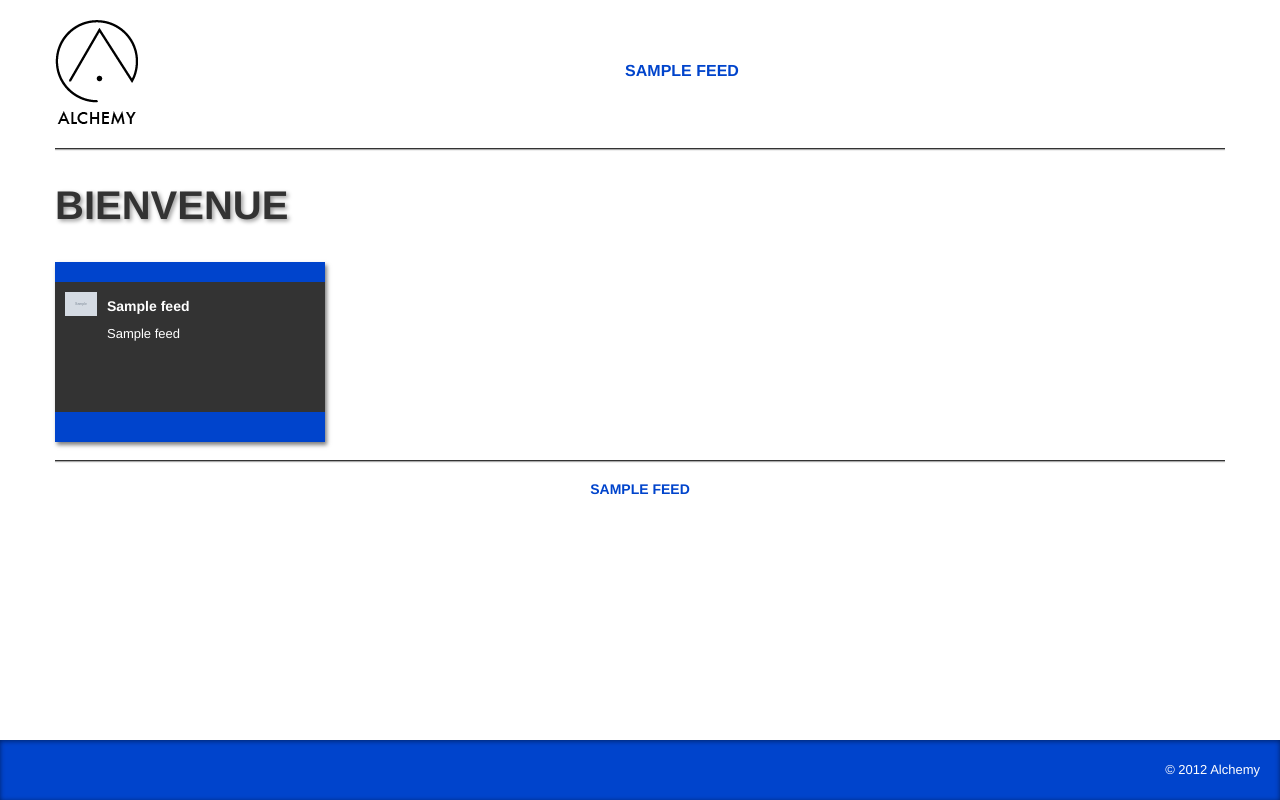
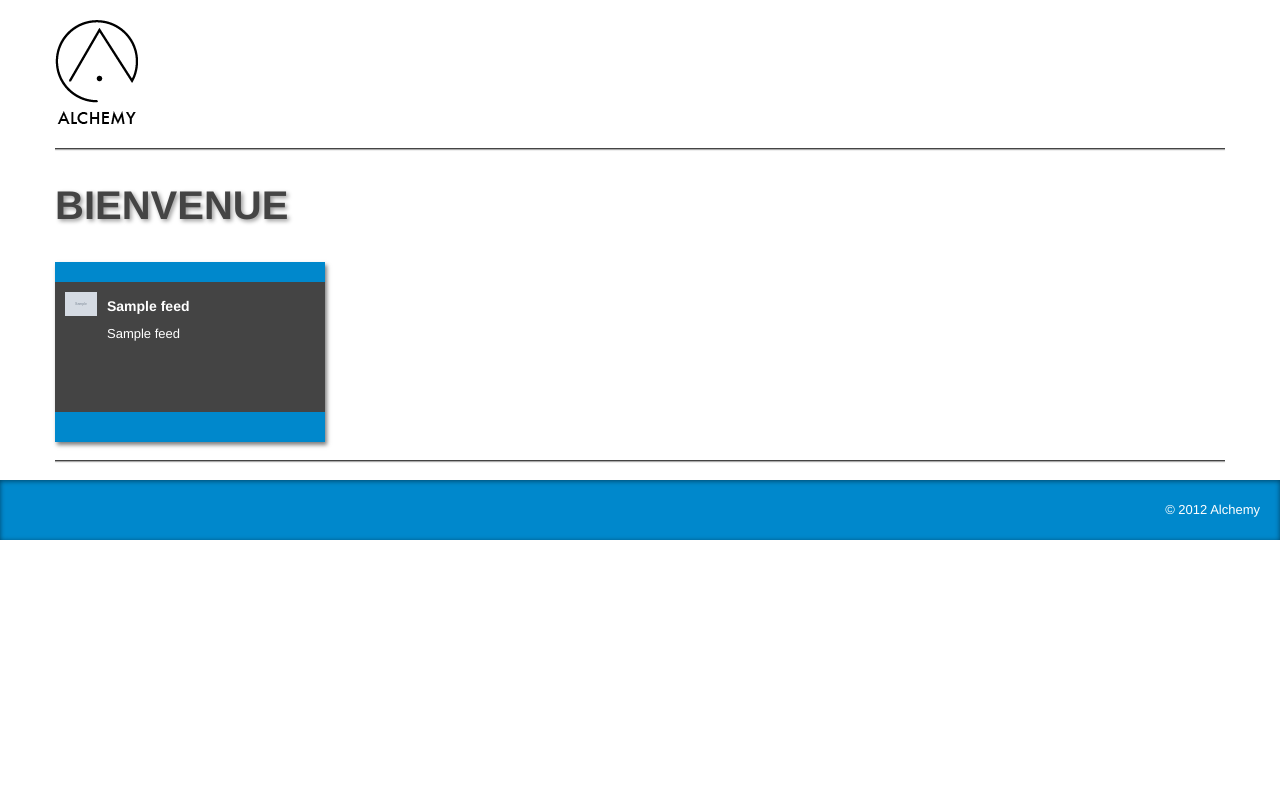
Before and after one commit to alchemy-fr/Showcase, a PHP site: template templates/index.html.twig in a window 1280 px wide. Run offline with PHP 8.4, Linux system fonts and the light colour scheme; the template is opened without the code that fills it: most values are stand-ins (such as "Sample title", 1, 10 or a date in 2020); grey boxes marked "Sample" are stand-in pictures; some libraries are stand-ins or nearby versions.

Commit message:
showcase update (fixes and colors changes)

```diff
--- a/templates/base.html.twig
+++ b/templates/base.html.twig
@@ -23,7 +23,6 @@
 
     <body>
         <div id="page" class="container">
-
             <div class="header">
                 {% block header %}
                     <a id="logoAlchemy" href="/"></a>
--- a/templates/entry.html.twig
+++ b/templates/entry.html.twig
@@ -18,7 +18,7 @@
 {% block title %}- {{ entry.getTitle() }}{% endblock %}
 
 {% block headerTitle %}
-    {#{{ macros.navFeedList(feeds, feed) }}#}
+    {{ macros.navFeedList(feeds, fromFeedId) }}
 {% endblock %}
 
 {% block content %}
@@ -123,5 +123,5 @@
 {% endblock %}
 
 {% block footer %}
-    {#{{ macros.navFeedList(feeds, feed) }}#}
+    {{ macros.navFeedList(feeds, fromFeedId) }}
 {% endblock %}
--- a/templates/index.html.twig
+++ b/templates/index.html.twig
@@ -1,14 +1,14 @@
 {% extends "base.html.twig" %}
 
 {% block headerTitle %}
-    <p>
+    {#<p>
         {% for feed in feeds %}
             <a href="/feed/{{ feed.getId() }}?offset_start=0&per_page=5">{{ feed.getTitle() }}</a>
             {% if not loop.last %}
                 <span class="slash">/</span>
             {% endif %}
         {% endfor %}
-    </p>
+    </p>#}
 {% endblock %}
 
 {% block content %}
@@ -45,12 +45,12 @@
 {% endblock %}
 
 {% block footer %}
-    <p>
+    {#<p>
         {% for feed in feeds %}
             <a href="/feed/{{ feed.getId() }}/0/5">{{ feed.getTitle() }}</a>
             {% if not loop.last %}
                 <span class="slash">/</span>
             {% endif %}
         {% endfor %}
-    </p>
+    </p>#}
 {% endblock %}
--- a/www/include/css/default.css
+++ b/www/include/css/default.css
@@ -17,20 +17,20 @@ body {
     clear: both;
 }
 hr {
-    border-top: 1px solid #333;
+    border-top: 1px solid #444;
     border-bottom: 1px solid #AAA;
     -webkit-box-shadow: 0 1px 1px rgba(0, 0, 0, 0.075);
     -moz-box-shadow: 0 1px 1px rgba(0, 0, 0, 0.075);
     box-shadow: 0 1px 1px rgba(0, 0, 0, 0.075);
 }
 a {
-    color: #0044CC;
+    color: #0088CC;
 }
 .spanError {
     color: #DDD;
 }
 #page {
-    margin-bottom: 60px;/* only if fixed position for footer */
+    /*margin-bottom: 60px; only if fixed position for footer */
 }
 /******* Header ***************************************************************/
 .header {
@@ -81,24 +81,21 @@ a {
 }*/
 .header > p {
     padding: 40px 16px 0 100px;
-    font-size: 16px;
+    font-size: 14px;
     line-height: 22px;
 }
 .header > p > a, .footer > p > a {
     margin: 0 10px;
-    padding-top: 5px;
     text-transform : uppercase;
-    font-weight: bold;
+    color: #444;
 }
 .header > p > a:hover {
-    border-bottom: 3px solid #0044CC;
     text-decoration: none;
-    color: #0044CC;
+    color: #0088CC;
 }
 .header > p > a.active {
-    border-bottom: 3px solid #0044CC;
     text-decoration: none;
-    color: #0044CC;
+    color: #0088CC;
 }
 /******* Footers **************************************************************/
 .footer {
@@ -110,22 +107,20 @@ a {
     line-height: 18px;
 }
 .footer > p > a.active {
-    border-bottom: 2px solid #0044CC;
     text-decoration: none;
-    color: #0044CC;
+    color: #0088CC;
 }
 .footer > p > a:hover {
-    border-bottom: 2px solid #0044CC;
     text-decoration: none;
-    color: #0044CC;
+    color: #0088CC;
 }
 #bodyFooter {
-    position: fixed;
+    position: static;
     left: 0;
     bottom: 0;
     width: 100%;
     height: 60px;
-    background-color: #0044CC;
+    background-color: #0088CC;
     -webkit-box-shadow: 0 1px 5px rgba(0, 0, 0, 0.5) inset;
     -moz-box-shadow: 0 1px 5px rgba(0, 0, 0, 0.5) inset;
     box-shadow: 0 1px 5px rgba(0, 0, 0, 0.5) inset;
@@ -144,12 +139,13 @@ a {
     text-transform : uppercase;
     font-size: 40px;
     line-height: 34px;
+    color: #444;
     text-shadow: 2px 2px 4px rgba(0, 0, 0, 0.4);
 }
 .previewFeed {
     height: 180px;
     margin-top: 20px;
-    background-color: #333;
+    background-color: #444;
     -webkit-box-shadow: 2px 3px 4px rgba(0, 0, 0, 0.5);
     -moz-box-shadow: 2px 3px 4px rgba(0, 0, 0, 0.5);
     box-shadow: 2px 3px 4px rgba(0, 0, 0, 0.5);
@@ -162,7 +158,7 @@ a {
 }
 .previewFeed:hover {
     transform: scale(1.1);
-    -ms-transform: scale(1.1); /* IE 9 */
+    -ms-transform: scale(1.1);
     -moz-transform: scale(1.1);
     -webkit-transform: scale(1.1);
     -o-transform: scale(1.1);
@@ -177,7 +173,7 @@ a {
 }
 .previewFeed .blueBarTop,
 .previewFeed .blueBarBot {
-    background-color: #0044CC;
+    background-color: #0088CC;
 }
 .previewFeed .blueBarTop {
     height: 20px;
@@ -238,11 +234,11 @@ a {
     text-shadow: 2px 2px 4px rgba(0, 0, 0, 0.4);
 }
 .previewArticle h1 a {
-    color: #333;
+    color: #444;
 }
 .previewArticle h1 a:hover {
     text-decoration: none;
-    color: #0044CC;
+    color: #0088CC;
 }
 .previewArticle p {
     margin-bottom: 20px;
@@ -277,10 +273,13 @@ a {
     -webkit-box-shadow: 2px 3px 4px rgba(0, 0, 0, 0.5);
     -moz-box-shadow: 2px 3px 4px rgba(0, 0, 0, 0.5);
     box-shadow: 2px 3px 4px rgba(0, 0, 0, 0.5);
-    background-color: #0044CC;
+    background-color: #0088CC;
     text-align: center;
     font-style: italic;
     color: #FFF;
+}
+.previewImage .thumbnail:hover {
+    /*background-color: #444;*/
 }
 .previewImage .thumbnail a {
     text-decoration: none;
@@ -290,18 +289,10 @@ a {
     text-decoration: none;
     color: #FFF;
 }
-.previewImage .thumbnail:hover {
-    background-color: #333;
-    transform:rotate(5deg);
-    -ms-transform:rotate(5deg); /* IE 9 */
-    -moz-transform:rotate(5deg);
-    -webkit-transform:rotate(5deg);
-    -o-transform:rotate(5deg);
-}
 .previewImage img {
     max-width: 300px;
     max-height: 280px;
-    /*border: 1px solid #333;*/
+    border: 1px solid #333;
 }
 @media (max-width: 767px) {
     .previewArticle {
```
Also changed, not shown: src/Alchemy/Showcase/App.php (+17 -7 lines), templates/feed.html.twig (+6 -6 lines), templates/macros.html.twig (+4 -6 lines).
